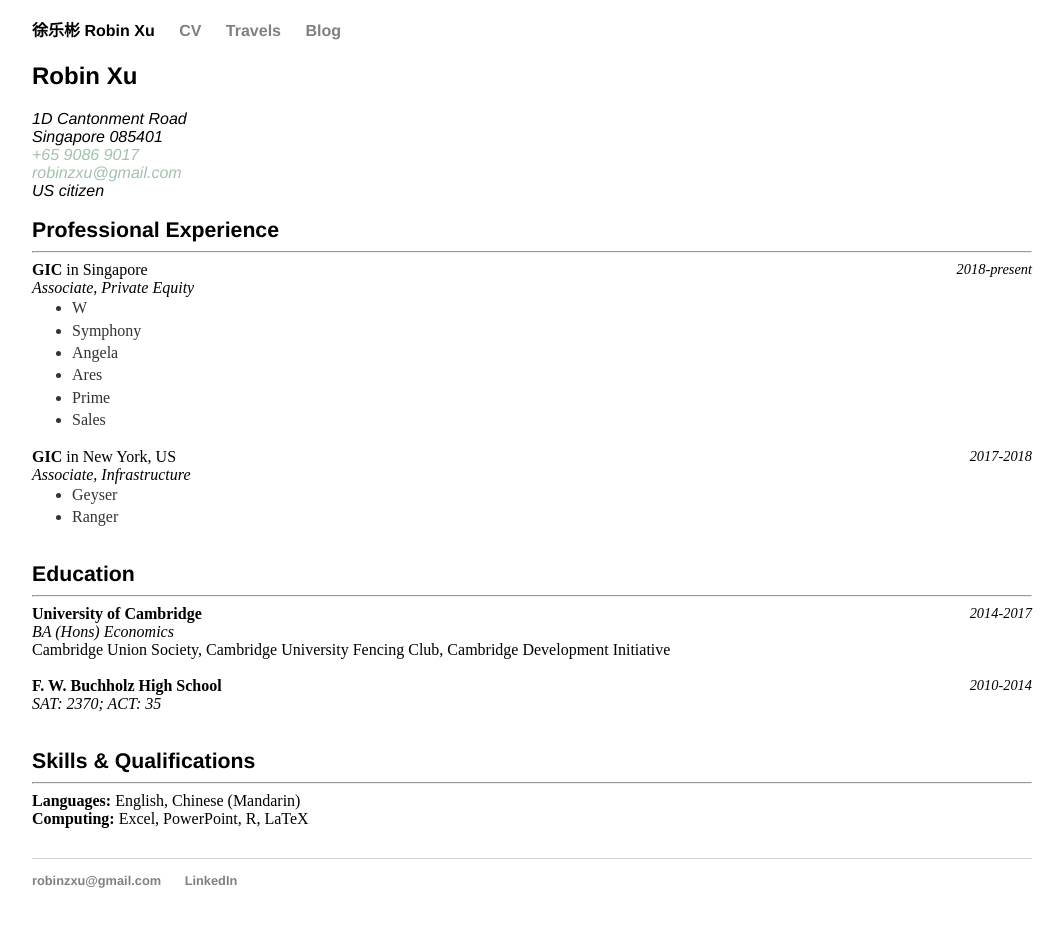
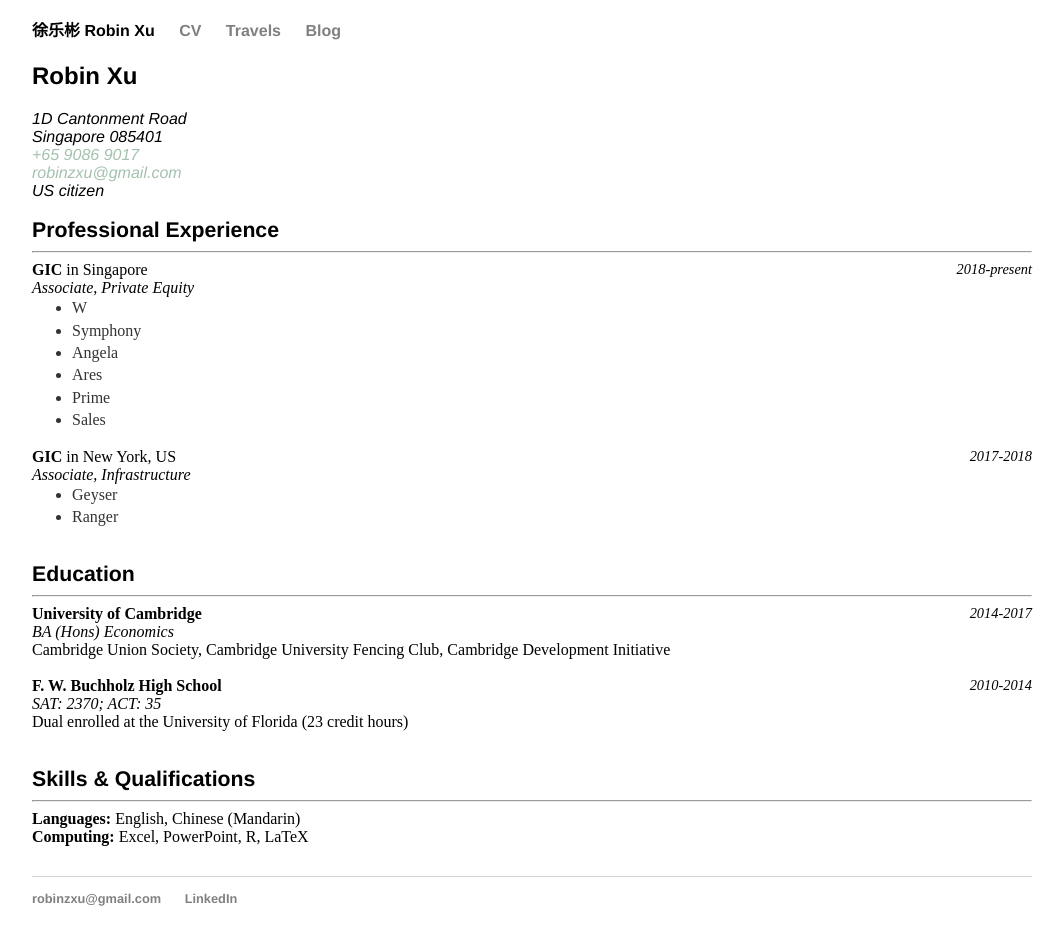
Before and after one commit to robinzxu/robinzxu.github.io, a Jekyll site: the page built from cv/index.html, in a window 1280 px wide. Shown: the whole page, without its empty margins (108-1172 px from the left). Built offline with Jekyll 4.4.1, drawn with Linux system fonts in a browser that asks for light colours.

Commit message:
Update index.html

```diff
--- a/cv/index.html
+++ b/cv/index.html
@@ -73,11 +73,11 @@
 
 	<i style="float:right;font-size:0.9em">2010-2014</i>
 	<b>F. W. Buchholz High School</b><br>
-	<i>SAT: 2370; ACT: 35</i><br><br><br>
+	<i>SAT: 2370; ACT: 35</i><br>
 	<!--
 	Completed 18 AP courses (fifteen 5s, three 4s)<br>
-	Dual enrolled at the University of Florida (23 credits)
 	-->
+	Dual enrolled at the University of Florida (23 credit hours)<br><br><br>
 
 <h3 style="display:inline;">Skills &amp; Qualifications</h3><br><hr>
 	<b>Languages: </b>English, Chinese (Mandarin)<br>
```
